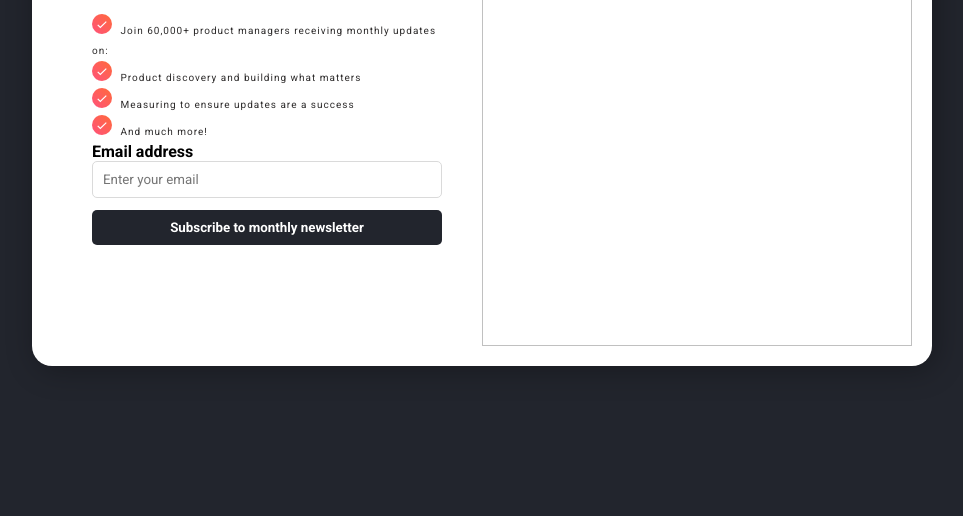
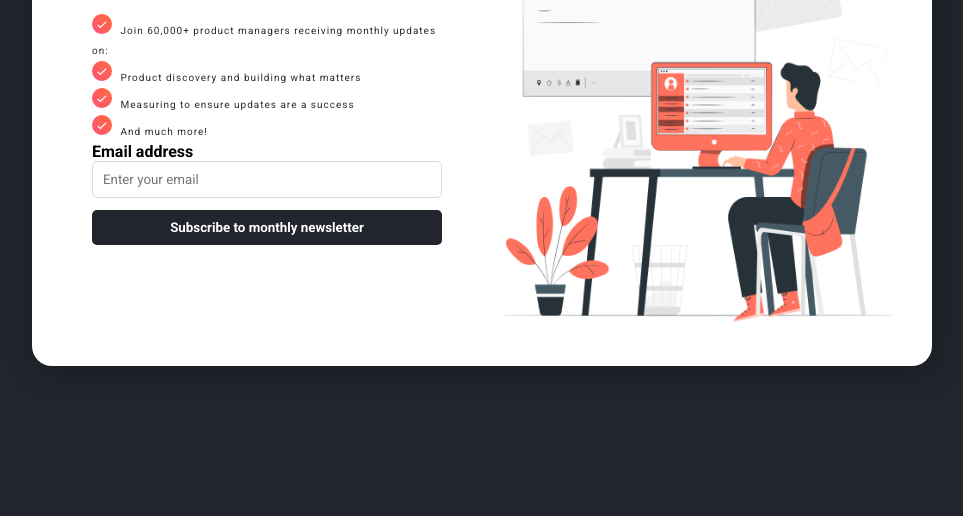
Before and after one commit to shishironly/Newsletter-Login-Validation, a plain HTML site: page index.html in a window 1280 px wide. Shown: the part 284-800 px from the top of the page, without its empty margins (158-1121 px from the left). Drawn offline with Linux system fonts and the light colour scheme; the site is published under a folder, as on GitHub Pages, so addresses that start at the root find nothing.

Commit message:
second commit

```diff
--- a/index.html
+++ b/index.html
@@ -130,7 +130,7 @@
         </div>
 
       <div class="right">
-        <img src="/Emails-pana.png" alt="" />
+        <img src="Emails-pana.png" alt="" />
       </div>
     </div>
 
```
